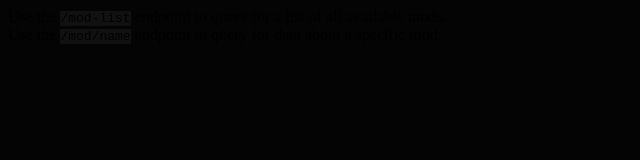
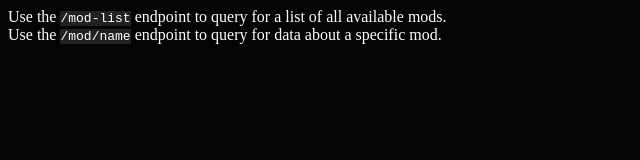
Before and after one commit to RL2-API/RL2.ModLoader.Website.DatabaseQuery, a website: page index.html in a window 1280 px wide. Shown: the whole page, without its empty margins (0-640 px from the left). Drawn offline with Linux system fonts and the light colour scheme.

Commit message:
[Update]

```diff
--- a/index.html
+++ b/index.html
@@ -3,8 +3,8 @@
 		<title>RL2.ModLoader DB</title>
 	</head>
 
-	<body style='background-color: #040404'; color: white;>
-		Use the <code style="background-color: #111111">/mod-list</code> endpoint to query for a list of all available mods. <br>
-		Use the <code style="background-color: #111111">/mod/name</code> endpoint to query for data about a specific mod.
+	<body style='background-color: #040404; color: white;'>
+		Use the <code style="background-color: #222222">/mod-list</code> endpoint to query for a list of all available mods. <br>
+		Use the <code style="background-color: #222222">/mod/name</code> endpoint to query for data about a specific mod.
 	</body>
 </html>
```
